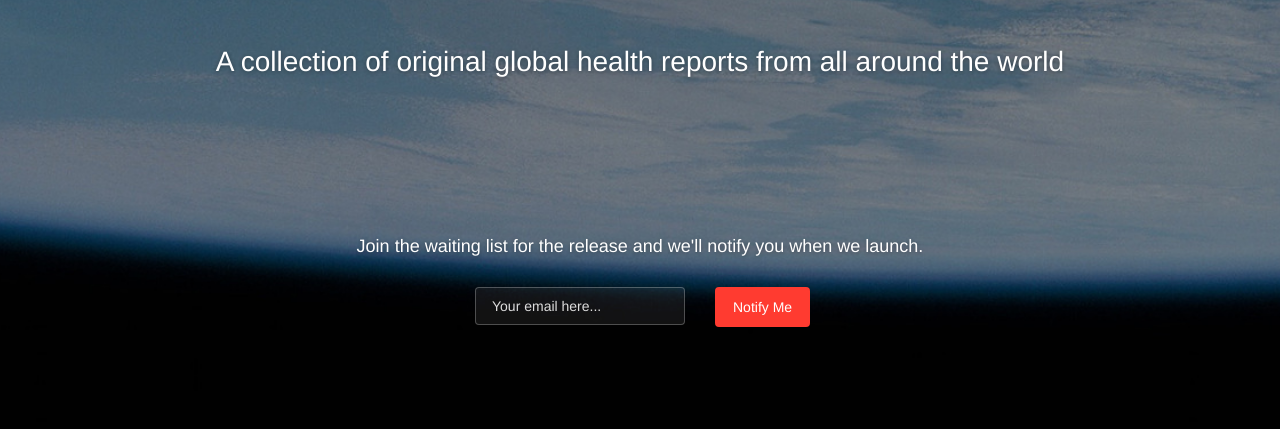
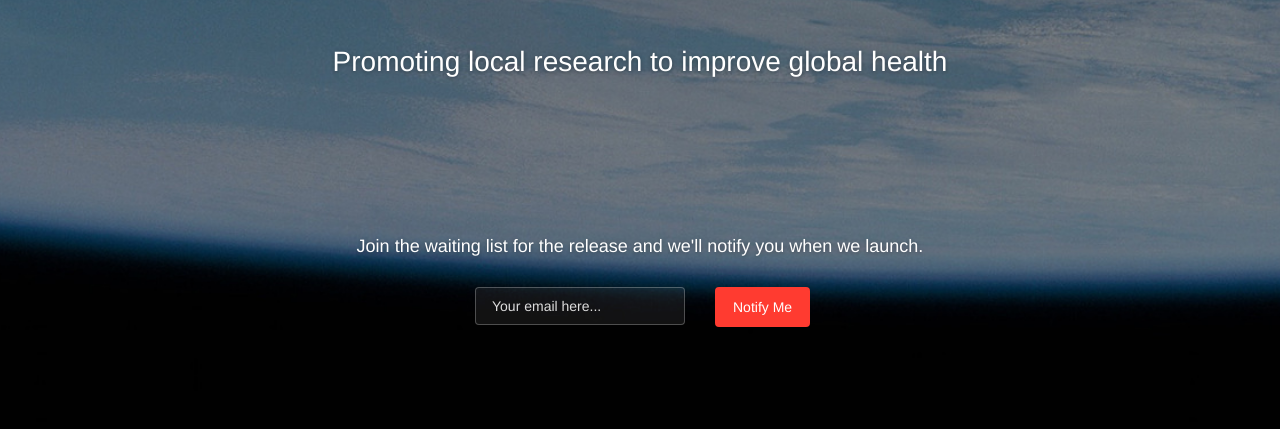
Before and after one commit to ZakShaky/zakshaky.github.io, a plain HTML site: page index.html in a window 1280 px wide. Shown: the part 228-657 px from the top of the page. Drawn offline with Linux system fonts and the light colour scheme; a web font is replaced by a local one.

Commit message:
Change slogan

```diff
--- a/index.html
+++ b/index.html
@@ -30,7 +30,7 @@
     <div class="container">
        <img class="img-responsive" src="images/logo.png" style="margin:0 auto; height =10px">
             <div class="content">
-                <h4 class="motto">A collection of original global health reports from all around the world</h4>
+                <h4 class="motto">Promoting local research to improve global health</h4>
                 <div class="subscribe">
                         <h5 class="info-text">Join the waiting list for the release and we'll notify you when we launch. </h5>
                         <div class="row">
```
